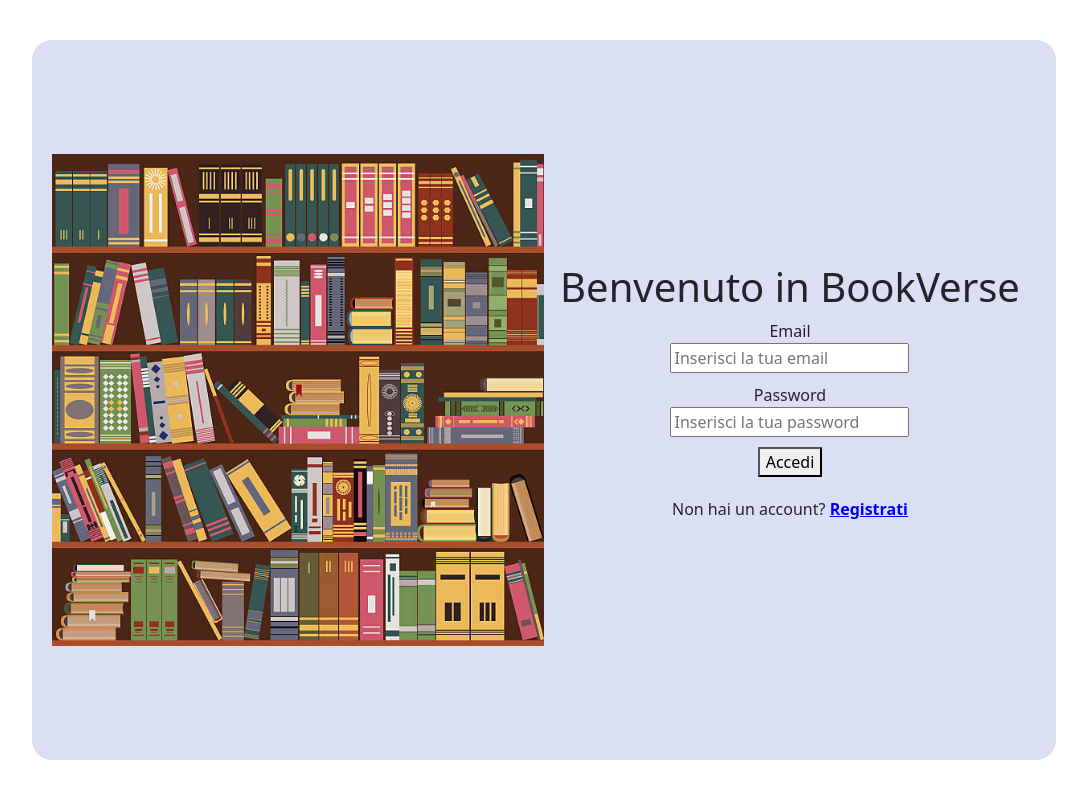
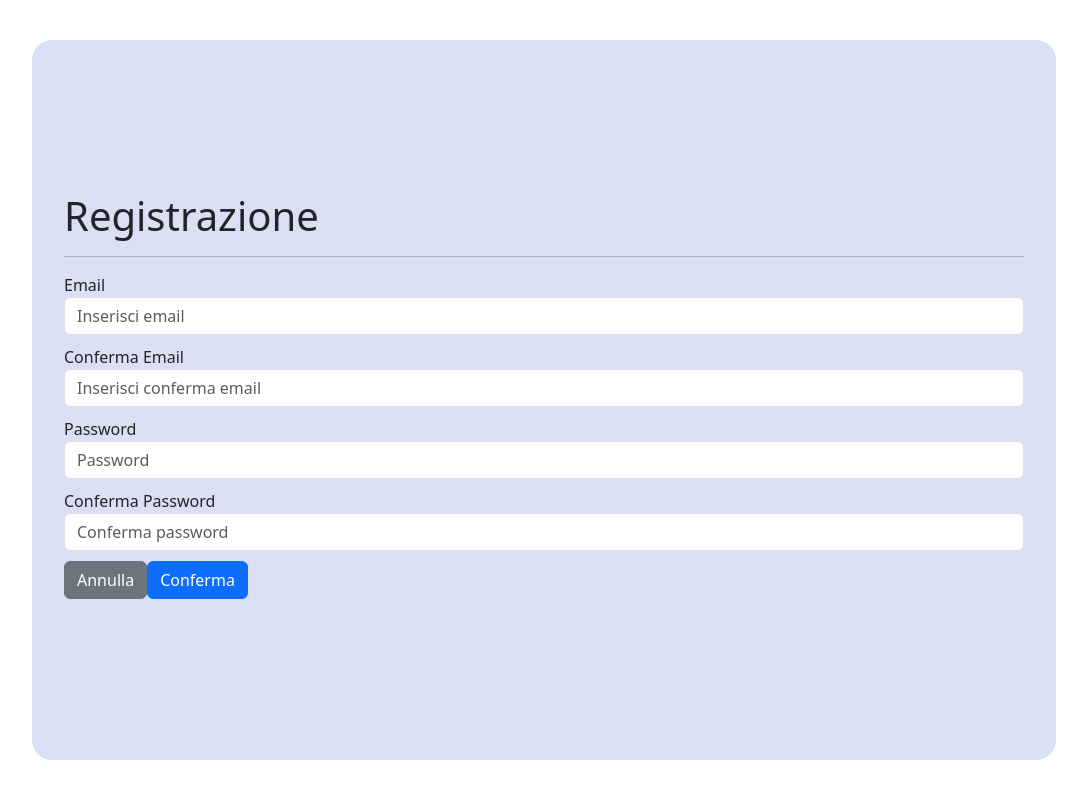
Before and after one commit to FrMa22/library-lso, a React (Create React App) app: page /registrazione in a window 1280 px wide. Shown: the whole page, without its empty margins (96-1183 px from the left). Built offline with nearby package versions, Linux system fonts and the light colour scheme.

Commit message:
Link tra pagine

```diff
--- a/package.json
+++ b/package.json
@@ -9,6 +9,7 @@
     "bootstrap": "^5.3.3",
     "react": "^18.3.1",
     "react-dom": "^18.3.1",
+    "react-router-dom": "^6.23.1",
     "react-scripts": "^5.0.1",
     "web-vitals": "^2.1.4"
   },
--- a/src/App.css
+++ b/src/App.css
@@ -1,4 +1,3 @@
-
 .main-box {
   width: 80%;
   height: 90%;
@@ -15,7 +14,6 @@
   top: 50%;
   left: 50%;
   transform: translate(-50%, -50%);
-
 }
 
 .left-section {
--- a/src/App.js
+++ b/src/App.js
@@ -1,17 +1,24 @@
 import React, { Component } from 'react';
+import { BrowserRouter as Router, Route, Routes } from 'react-router-dom';
 import LibreriaImmagine from './images/libreria_immagine.jpg';
 import LoginForm from './components/loginForm';
+import Registrazione from './Registrazione'; // Import corretto per Registrazione.js
 import './App.css'; // Importa il file CSS per lo stile
 
 class App extends Component {
   render() {
     return (
-          <div className='main-box'>
-            <div className='left-section'>
-              <img src={LibreriaImmagine} alt="Descrizione dell'immagine" />
-            </div>
-            <LoginForm/>
+      <Router>
+        <div className='main-box'>
+          <div className='left-section'>
+            <img src={LibreriaImmagine} alt="Descrizione dell'immagine" />
           </div>
+          <Routes>
+            <Route path="/" element={<LoginForm />} />
+            <Route path="/registrazione" element={<Registrazione />} />
+          </Routes>
+        </div>
+      </Router>
     );
   }
 }
--- a/src/Registrazione.js
+++ b/src/Registrazione.js
@@ -1,25 +1,23 @@
-import react, { Component } from 'react';
+import React, { Component } from 'react';
+import { Link } from 'react-router-dom';
 import NavBar from './components/navbar';
 import Card from './components/card';
 import InputField from './components/inputField';
 
 class Registrazione extends Component {
-  render(){
+  render() {
     return (
       <>
-      <NavBar />
         <div className='container'>
           <h1>Registrazione</h1>
-        <hr/>
+          <hr />
           <div className='row'>
             <InputField />
           </div>
         </div>
       </>
-
     );
   }
-
 }
 
 export default Registrazione;
--- a/src/components/inputField.js
+++ b/src/components/inputField.js
@@ -1,5 +1,5 @@
 import React, { Component } from 'react';
-import logo from '../logo.svg';
+import { Link } from 'react-router-dom';
 
 class InputField extends Component {
     render() {
@@ -20,8 +20,6 @@ class InputField extends Component {
                     </small>
                 </div>
 
-
-
                 <div className="form-group">
                     <label htmlFor="confermaEmail">Conferma Email</label>
                     <input
@@ -36,8 +34,6 @@ class InputField extends Component {
                         className="form-text text-muted">
                     </small>
                 </div>
-
-
 
                 <div className="form-group">
                     <label htmlFor="exampleInputPassword1">Password</label>
@@ -59,10 +55,13 @@ class InputField extends Component {
                     />
                 </div>
 
+                <div className="form-group buttons-container">
 
-
-
-                <button type="submit" className="btn btn-primary">Conferma</button>
+                    <button type="button" className='btn btn-secondary'>
+                        <Link to="/" style={{ textDecoration: 'none', color: 'white' }}>Annulla</Link>
+                    </button>
+                    <button type="submit" className="btn btn-primary">Conferma</button>
+                </div>
             </form>
         );
     }
--- a/src/components/loginForm.js
+++ b/src/components/loginForm.js
@@ -1,8 +1,9 @@
-import { Component } from "react"
+import React, { Component } from "react";
+import { Link } from "react-router-dom";
 
-class LoginForm extends Component{
-    render(){
-        return(
+class LoginForm extends Component {
+  render() {
+    return (
       <div className='right-section'>
         <div className='welcome-message'>
           <h1>Benvenuto in BookVerse</h1>
@@ -21,10 +22,11 @@ class LoginForm extends Component{
               <button type="submit">Accedi</button>
             </div>
           </form>
-                <p className='register-link'>Non hai un account? <a href="#">Registrati</a></p>
+          <p className='register-link'>Non hai un account? <Link to="/registrazione">Registrati</Link></p>
         </div>
       </div>
-        )
+    );
   }
 }
+
 export default LoginForm;
```
Also changed, not shown: 1 other file (tests, documents, lock files or other folders). Lines whose indentation alone changed are shown as unchanged.
